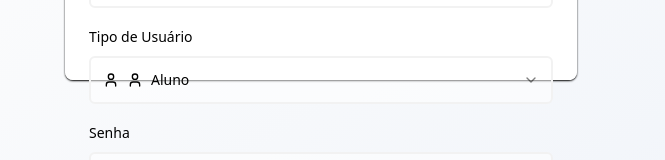
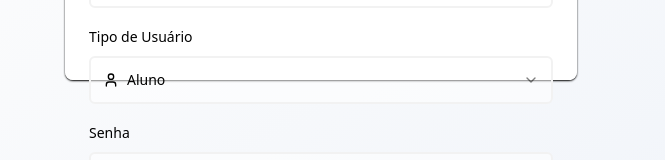
Before and after one commit to allantomazela/tatame, a React (Vite) app: page /login in a window 1280 px wide. Both pictures are taken after a click on the tab "Cadastrar". Shown: the part 620-780 px from the top of the page, without its empty margins (615-1280 px from the left). Built offline with nearby package versions, Linux system fonts and the light colour scheme.

Commit message:
Fix user registration form

```diff
--- a/src/pages/Login.tsx
+++ b/src/pages/Login.tsx
@@ -324,10 +324,7 @@ export default function Login() {
                       <Label htmlFor="signup-userType">Tipo de Usuário</Label>
                       <Select value={userType} onValueChange={(value: any) => setUserType(value)}>
                         <SelectTrigger className="h-12 border-2 hover:border-primary/50 focus:border-primary transition-all duration-300 bg-background/50">
-                          <div className="flex items-center gap-2">
-                            {getUserTypeIcon(userType)}
-                            <SelectValue placeholder="Selecione o tipo" />
-                          </div>
+                          <SelectValue placeholder="Selecione o tipo" />
                         </SelectTrigger>
                         <SelectContent>
                           <SelectItem value="aluno">
```
